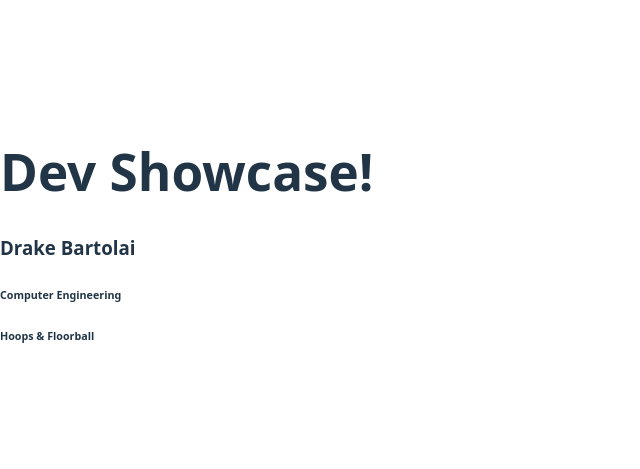
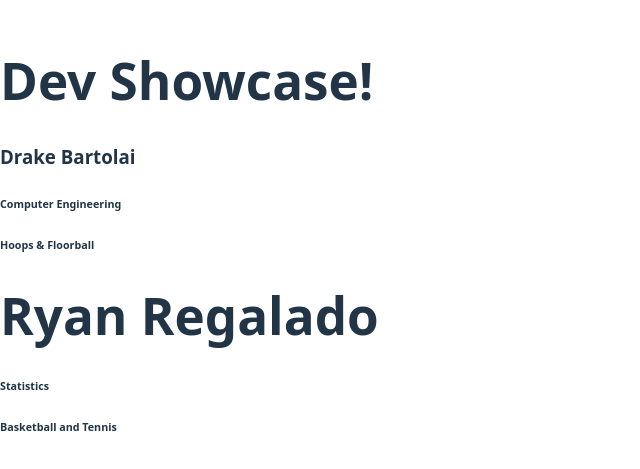
Before and after one commit to dbartolai/sports_analytics_uiuc, a React (Vite) app in the folder frontend/: page / in a window 1280 px wide. Shown: the part 161-630 px from the top of the page, without its empty margins (0-640 px from the left). Built offline with nearby package versions, Linux system fonts and the light colour scheme.

Commit message:
Added Ryan Card

```diff
--- /dev/null
+++ b/frontend/src/components/RyanCard.tsx
@@ -0,0 +1,9 @@
+function RyanCard() {
+    return (    <div>
+            <h1>Ryan Regalado</h1>
+            <h6>Statistics</h6>
+            <h6>Basketball and Tennis</h6>
+        </div>)
+}
+
+export default RyanCard
--- a/frontend/src/pages/Showcase.tsx
+++ b/frontend/src/pages/Showcase.tsx
@@ -1,4 +1,5 @@
 import DrakeCard from "../components/DrakeCard"
+import RyanCard from "../components/RyanCard"
 
 function Showcase () {
     return (
@@ -6,6 +7,7 @@ function Showcase () {
         <h1>Dev Showcase!</h1>
 
             <DrakeCard/>
+            <RyanCard/>
         </div>
     )
 }
```
